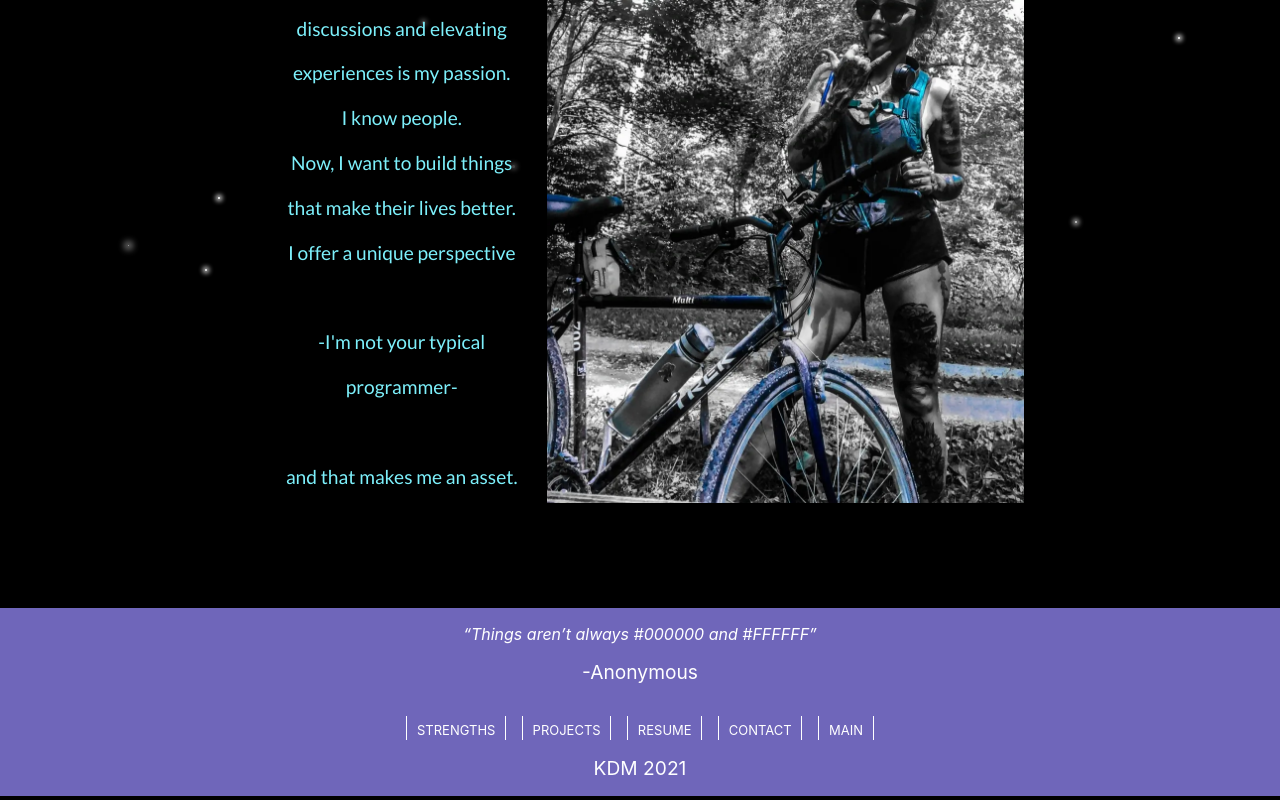
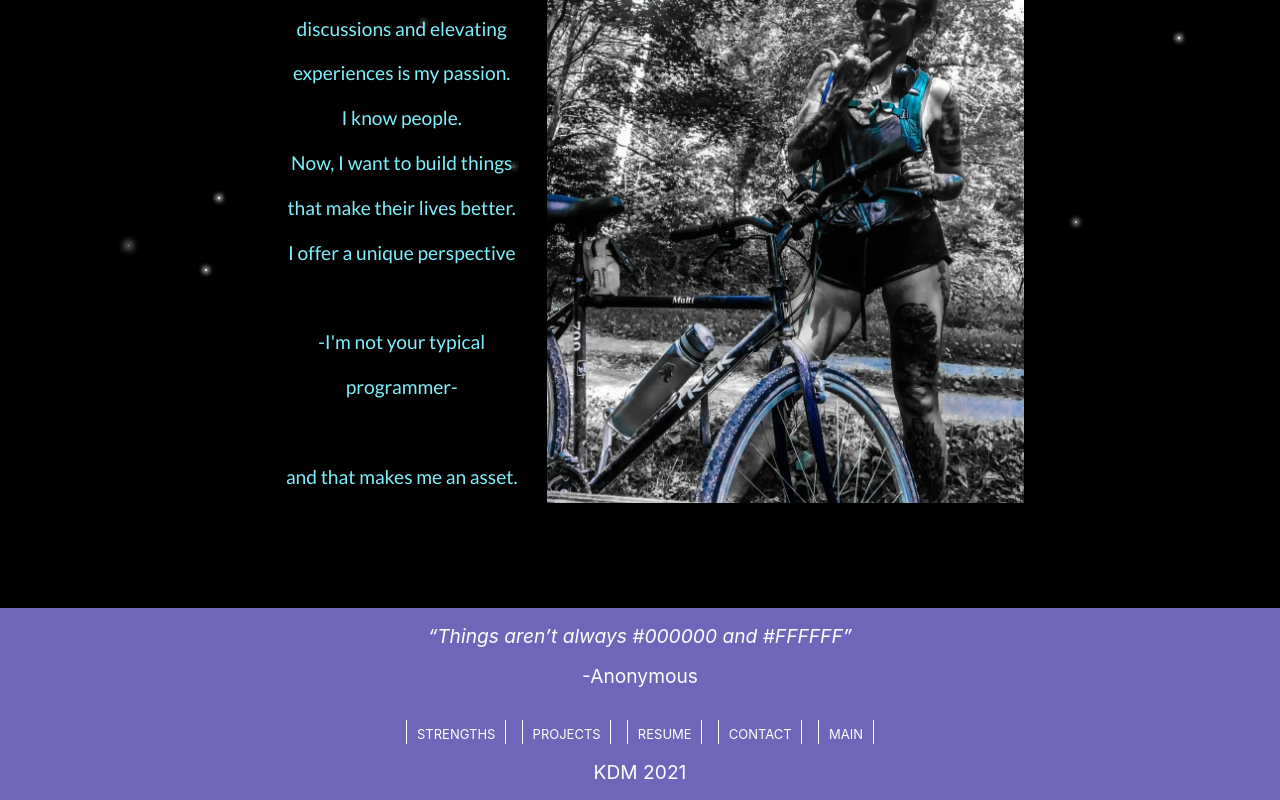
Before and after one commit to kdmundale/Profile-2.0, a Next.js app: page / in a window 1280 px wide. Shown: the part 435-1235 px from the top of the page. Built offline with nearby package versions, Linux system fonts and the light colour scheme.

Commit message:
responsive text sizing to quote

```diff
--- a/styles/globals.css
+++ b/styles/globals.css
@@ -416,6 +416,7 @@ footer {
 }
 
 footer q {
+  font-size: 3vw;
   text-align: center;
   padding: 1rem;
   color: white;
@@ -522,7 +523,7 @@ footer p {
     border-bottom: 2px solid rgb(125,240,251);
   }
 
-  footer a, footer p {
+  footer a, footer p, footer q {
     font-size: 1.5vw;
   }
 }
```
